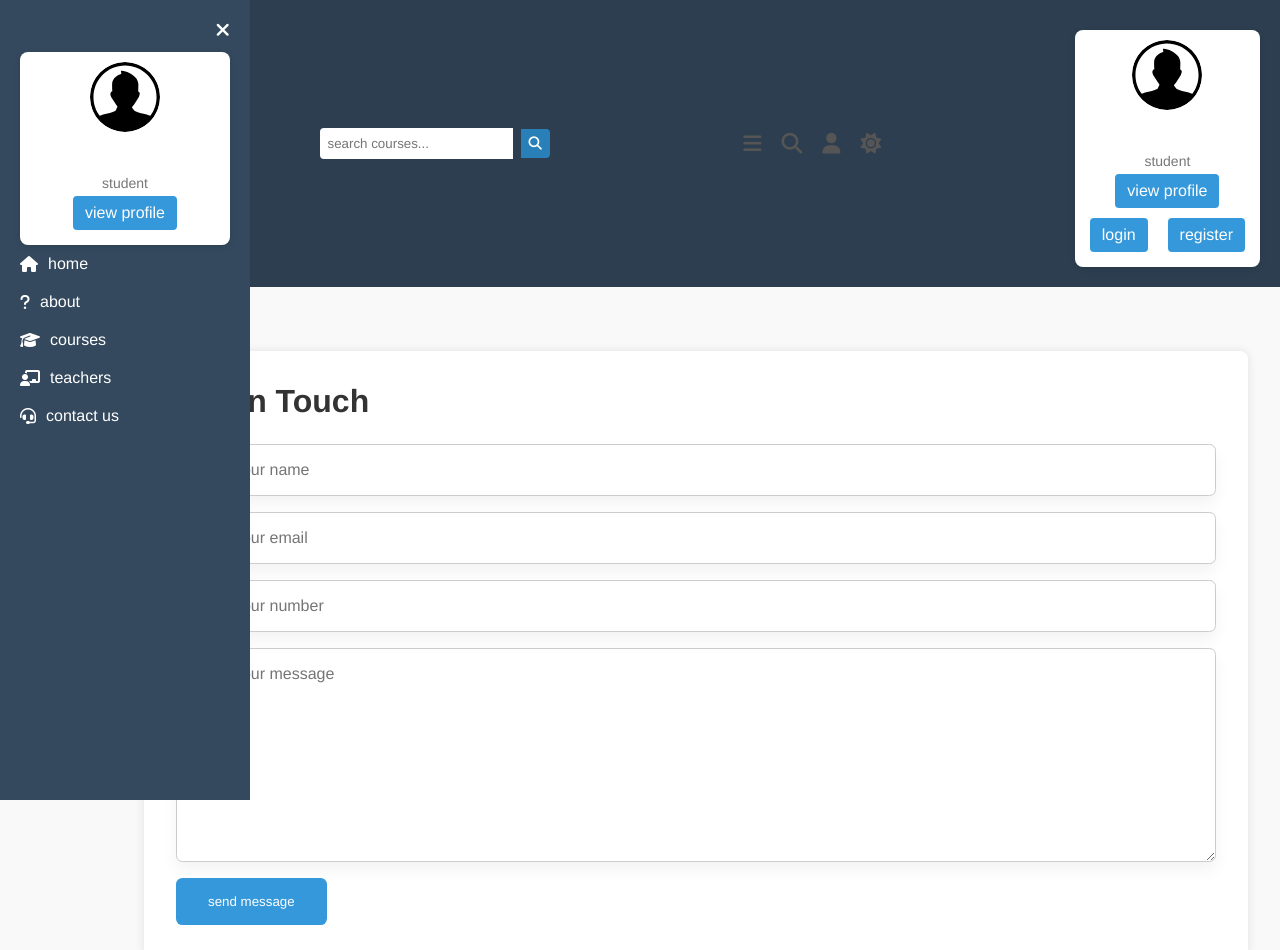
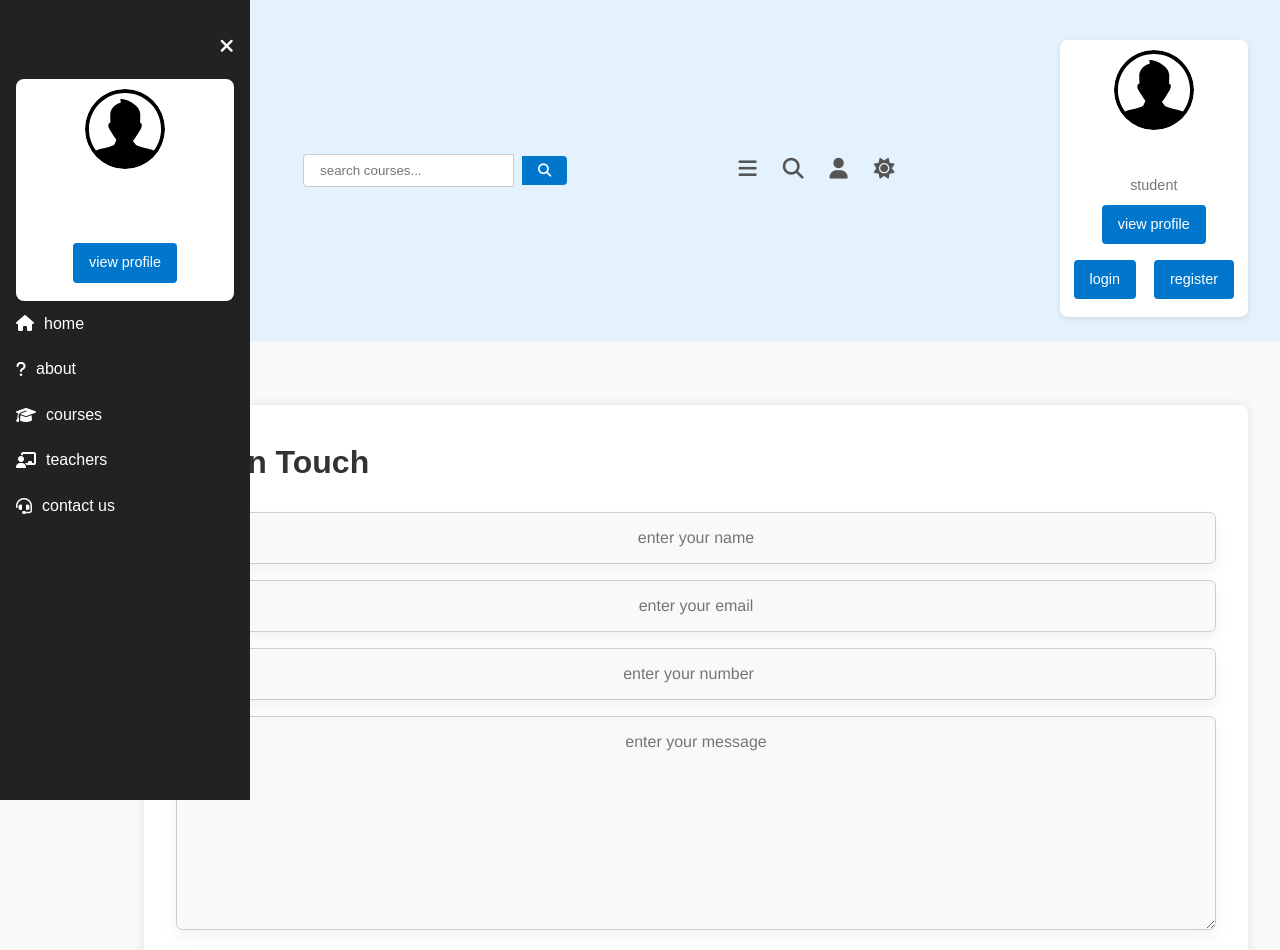
Before and after one commit to jonjon5997/tutor-site, a React (Create React App) app in the folder tutor-site/: page /contact in a window 1280 px wide. Shown: the top 950 px of the page. Built offline with nearby package versions, Linux system fonts and the light colour scheme.

Commit message:
update profile component styles and pass properties to open and close side bar menu in profile component

```diff
--- a/tutor-site/src/components/Profile.jsx
+++ b/tutor-site/src/components/Profile.jsx
@@ -1,8 +1,10 @@
 import React from "react";
 import { Link } from "react-router-dom";
-// import "../assets/style.css"; // Adjust the path if needed
+import "../styles/Profile.css"; // Adjust the path if needed
+import { useSidebar } from "../context/SidebarContext"; // ⬅️ import hook
 
 function Profile() {
+  const { isSidebarOpen, closeSidebar, openSidebar } = useSidebar();
   return (
     <>
       <header className="header">
@@ -23,7 +25,11 @@ function Profile() {
           </form>
 
           <div className="icons">
-            <div id="menu-btn" className="fas fa-bars"></div>
+            <div
+              id="menu-btn"
+              className="fas fa-bars"
+              onClick={openSidebar}
+            ></div>
             <div id="search-btn" className="fas fa-search"></div>
             <div id="user-btn" className="fas fa-user"></div>
             <div id="toggle-btn" className="fas fa-sun"></div>
@@ -34,22 +40,22 @@ function Profile() {
             <h3 className="name">shaikh anas</h3>
             <p className="role">student</p>
             <Link to="/profile" className="btn">
-              view profile
+              View profile
             </Link>
             <div className="flex-btn">
               <Link to="/login" className="option-btn">
-                login
+                Login
               </Link>
               <Link to="/register" className="option-btn">
-                register
+                Register
               </Link>
             </div>
           </div>
         </section>
       </header>
 
-      <aside className="side-bar">
-        <div id="close-btn">
+      <aside className={`side-bar ${!isSidebarOpen ? "closed" : ""}`}>
+        <div id="close-btn" onClick={closeSidebar}>
           <i className="fas fa-times"></i>
         </div>
 
@@ -58,7 +64,7 @@ function Profile() {
           <h3 className="name">shaikh anas</h3>
           <p className="role">student</p>
           <Link to="/profile" className="btn">
-            view profile
+            View profile
           </Link>
         </div>
 
@@ -95,7 +101,7 @@ function Profile() {
             <h3>shaikh anas</h3>
             <p>student</p>
             <Link to="/update" className="inline-btn">
-              update profile
+              Update profile
             </Link>
           </div>
 
@@ -122,7 +128,7 @@ function Profile() {
                 </div>
               </div>
               <Link to="#" className="inline-btn">
-                view liked
+                View liked
               </Link>
             </div>
 
@@ -131,7 +137,7 @@ function Profile() {
                 <i className="fas fa-comment"></i>
                 <div>
                   <span>12</span>
-                  <p>videos comments</p>
+                  <p>Videos comments</p>
                 </div>
               </div>
               <Link to="#" className="inline-btn">
--- a/tutor-site/src/styles/Profile.css
+++ b/tutor-site/src/styles/Profile.css
@@ -0,0 +1,233 @@
+/* style.css */
+
+/* Reset and base styles */
+* {
+  margin: 0;
+  padding: 0;
+  box-sizing: border-box;
+  font-family: "Poppins", sans-serif;
+}
+
+body {
+  background-color: #f5f5f5;
+  color: #333;
+  line-height: 1.6;
+}
+
+a {
+  text-decoration: none;
+  color: inherit;
+}
+
+img {
+  max-width: 100%;
+  display: block;
+}
+
+/* Header */
+.header {
+  background-color: #e3f2fd;
+  padding: 1.5rem 2rem;
+  box-shadow: 0 2px 4px rgba(0, 0, 0, 0.1);
+}
+
+.header .flex {
+  display: flex;
+  justify-content: space-between;
+  align-items: center;
+}
+
+.logo {
+  font-size: 1.8rem;
+  font-weight: bold;
+  color: #0077cc;
+}
+
+/* Search Form */
+.search-form {
+  display: flex;
+  align-items: center;
+}
+
+.search-form input {
+  padding: 0.5rem 1rem;
+  border: 1px solid #ccc;
+  border-radius: 4px 0 0 4px;
+  outline: none;
+}
+
+.search-form button {
+  padding: 0.5rem 1rem;
+  background-color: #0077cc;
+  color: #fff;
+  border: none;
+  border-radius: 0 4px 4px 0;
+  cursor: pointer;
+}
+
+.icons .fas {
+  margin-left: 1rem;
+  cursor: pointer;
+}
+
+/* Profile */
+.profile {
+  text-align: center;
+  margin-top: 1rem;
+}
+
+.profile .image {
+  width: 80px;
+  height: 80px;
+  border-radius: 50%;
+  margin: 0 auto 0.5rem;
+}
+
+.profile .name {
+  font-size: 1.2rem;
+  font-weight: 600;
+}
+
+.profile .role {
+  font-size: 0.9rem;
+  color: #777;
+}
+
+.profile .btn,
+.flex-btn .option-btn {
+  display: inline-block;
+  margin: 0.5rem 0.25rem;
+  padding: 0.5rem 1rem;
+  background-color: #0077cc;
+  color: #fff;
+  border-radius: 4px;
+  font-size: 0.9rem;
+}
+
+.option-btn {
+  background-color: #555;
+}
+
+/* Sidebar */
+.side-bar {
+  width: 250px;
+  background-color: #222;
+  color: #fff;
+  position: fixed;
+  top: 0;
+  left: 0;
+  height: 100%;
+  padding: 2rem 1rem;
+  transition: all 0.3s ease;
+  z-index: 999;
+}
+
+.side-bar .profile .name,
+.side-bar .profile .role {
+  color: #fff;
+}
+
+.side-bar #close-btn {
+  text-align: right;
+  font-size: 1.2rem;
+  cursor: pointer;
+  margin-bottom: 1rem;
+}
+
+.navbar a {
+  display: flex;
+  align-items: center;
+  padding: 0.75rem 0;
+  color: #ccc;
+  transition: 0.3s;
+}
+
+.navbar a i {
+  margin-right: 0.5rem;
+}
+
+.navbar a:hover {
+  color: #fff;
+}
+
+/* User Profile Section */
+.user-profile {
+  margin-left: 260px;
+  padding: 2rem;
+}
+
+.heading {
+  font-size: 2rem;
+  margin-bottom: 1rem;
+  text-transform: capitalize;
+  color: #333;
+}
+
+.info {
+  background: #fff;
+  padding: 2rem;
+  border-radius: 8px;
+  box-shadow: 0 2px 10px rgba(0, 0, 0, 0.05);
+}
+
+.user h3 {
+  margin-top: 0.5rem;
+}
+
+.box-container {
+  display: flex;
+  gap: 1rem;
+  margin-top: 2rem;
+  flex-wrap: wrap;
+}
+
+.box {
+  flex: 1;
+  min-width: 200px;
+  background: #f9f9f9;
+  border-radius: 6px;
+  padding: 1rem;
+  text-align: center;
+}
+
+.box .flex {
+  display: flex;
+  justify-content: center;
+  align-items: center;
+  gap: 1rem;
+}
+
+.inline-btn {
+  margin-top: 1rem;
+  display: inline-block;
+  padding: 0.5rem 1rem;
+  background-color: #0077cc;
+  color: #fff;
+  border-radius: 4px;
+  font-size: 0.9rem;
+}
+
+/* Footer */
+.footer {
+  text-align: center;
+  padding: 1.5rem 0;
+  background-color: #222;
+  color: #fff;
+  margin-top: 3rem;
+}
+
+/* Responsive */
+@media (max-width: 768px) {
+  .side-bar {
+    display: none;
+  }
+
+  .user-profile {
+    margin-left: 0;
+    padding: 1rem;
+  }
+
+  .box-container {
+    flex-direction: column;
+  }
+}
```
